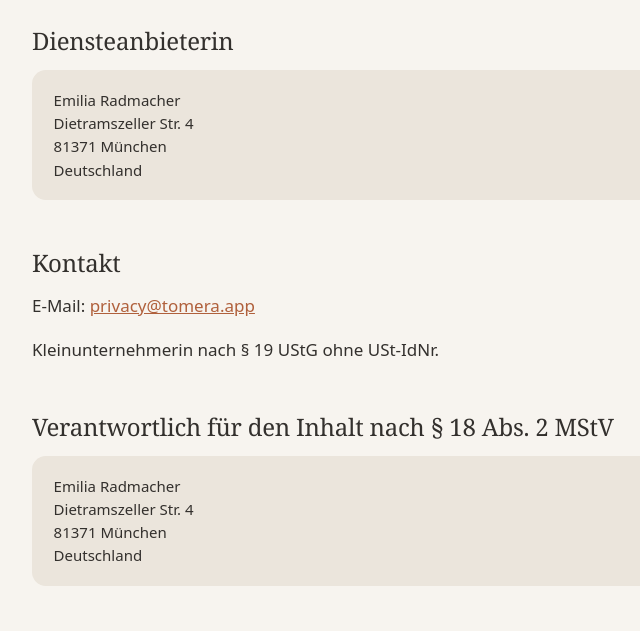
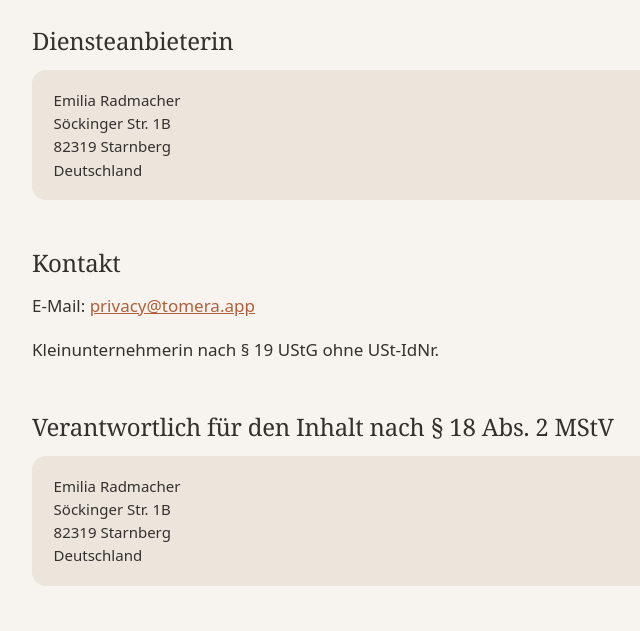
Before and after one commit to EmiliaAnnabella/tomera-legal, a plain HTML site: page impressum.html in a window 1280 px wide. Shown: the part 254-885 px from the top of the page, 280-920 px from the left. Drawn offline with Linux system fonts and the light colour scheme.

Commit message:
Update impressum.html
Update address

```diff
--- a/impressum.html
+++ b/impressum.html
@@ -20,8 +20,8 @@
 
 <h2>Diensteanbieterin</h2>
 <p class="addr">Emilia Radmacher
-Dietramszeller Str. 4
-81371 München
+Söckinger Str. 1B
+82319 Starnberg
 Deutschland</p>
 
 <h2>Kontakt</h2>
@@ -31,8 +31,8 @@ Kleinunternehmerin nach § 19 UStG ohne USt-IdNr.
 
 <h2>Verantwortlich für den Inhalt nach § 18 Abs. 2 MStV</h2>
 <p class="addr">Emilia Radmacher
-Dietramszeller Str. 4
-81371 München
+Söckinger Str. 1B
+82319 Starnberg
 Deutschland</p>
 
 <h2>Verbraucherstreitbeilegung</h2>
```
